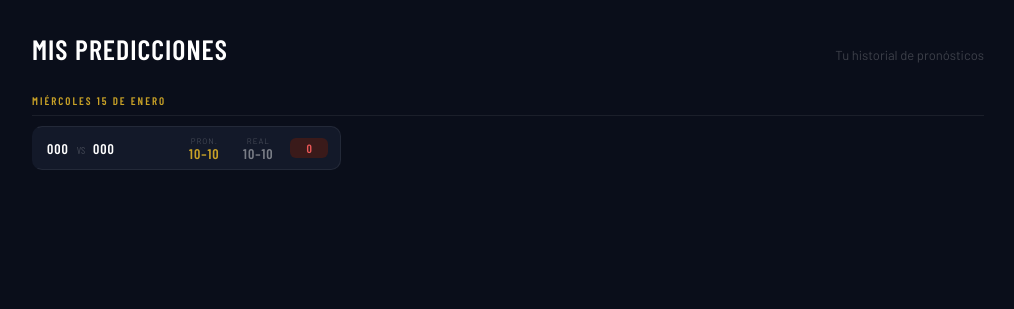
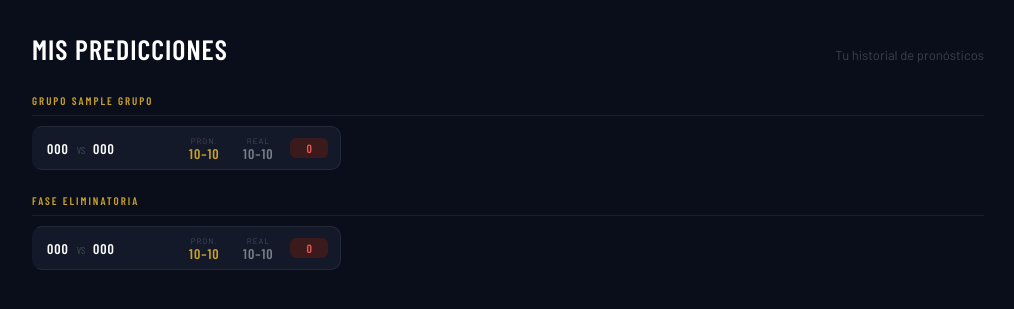
Before and after one commit to yamilpalmiero/maldinis, a Django app: template app/predictions/templates/predictions/mis_predicciones.html in a window 1280 px wide. Shown: the part 56-365 px from the top of the page, without its empty margins (132-1146 px from the left). Run offline with Django 5.2, Linux system fonts and the light colour scheme; tables that the repository leaves empty hold one stand-in row (values such as "Sample post"); the template is opened without the code that fills it: values that come from a table or form of the project are taken from there, most other values are stand-ins (such as "Sample title", 1, 10 or a date in 2020); parts of the project's set-up code (start-up, migrations or seed data) failed here and were passed over.

Commit message:
feat: bracket eliminatorias backend y UI compacta de predicciones por grupo (Fase 13a)

```diff
--- a/app/predictions/templates/predictions/mis_predicciones.html
+++ b/app/predictions/templates/predictions/mis_predicciones.html
@@ -25,12 +25,12 @@
         color: var(--text-muted);
     }
 
-    /* ── Grupo de fecha ── */
-    .date-group {
+    /* ── Grupo ── */
+    .group-block {
         margin-bottom: 24px;
     }
 
-    .date-label {
+    .group-label {
         font-family: 'Barlow Condensed', sans-serif;
         font-size: 11px;
         font-weight: 600;
@@ -42,20 +42,20 @@
         margin-bottom: 10px;
     }
 
-    /* ── Grid responsive ── */
+    /* ── Grid: 3 columnas ── */
     .predictions-grid {
         display: grid;
-        grid-template-columns: repeat(2, 1fr);
+        grid-template-columns: repeat(3, 1fr);
         gap: 8px 12px;
     }
 
-    @media (min-width: 1100px) {
+    @media (max-width: 900px) {
         .predictions-grid {
-            grid-template-columns: repeat(3, 1fr);
+            grid-template-columns: repeat(2, 1fr);
         }
     }
 
-    @media (max-width: 640px) {
+    @media (max-width: 560px) {
         .predictions-grid {
             grid-template-columns: 1fr;
         }
@@ -195,10 +195,11 @@
     <span class="page-subtitle">Tu historial de pronósticos</span>
 </div>
 
-{% if predictions_grouped %}
-    {% for group in predictions_grouped %}
-        <div class="date-group">
-            <div class="date-label">{{ group.fecha|date:"l d \d\e F" }}</div>
+{% if predictions_by_group or knockout_predictions %}
+
+    {% for group in predictions_by_group %}
+        <div class="group-block">
+            <div class="group-label">Grupo {{ group.grupo }}</div>
 
             <div class="predictions-grid">
                 {% for item in group.predicciones %}
@@ -239,6 +240,55 @@
             </div>
         </div>
     {% endfor %}
+
+    {% if knockout_predictions %}
+        <div class="group-block">
+            <div class="group-label">Fase eliminatoria</div>
+
+            <div class="predictions-grid">
+                {% for item in knockout_predictions %}
+                    <div class="prediction-card {{ item.state }}">
+
+                        <div class="teams">
+                            <span class="team-code">
+                                {% if item.prediction.match.home_team %}{{ item.prediction.match.home_team.code }}{% else %}{{ item.prediction.match.home_source }}{% endif %}
+                            </span>
+                            <span class="vs-sep">vs</span>
+                            <span class="team-code">
+                                {% if item.prediction.match.away_team %}{{ item.prediction.match.away_team.code }}{% else %}{{ item.prediction.match.away_source }}{% endif %}
+                            </span>
+                        </div>
+
+                        <div class="score-block">
+                            <span class="score-label">Pron.</span>
+                            <span class="score-value my-score">{{ item.prediction.home_score }}–{{ item.prediction.away_score }}</span>
+                        </div>
+
+                        <div class="score-block">
+                            <span class="score-label">Real</span>
+                            {% if item.prediction.match.home_score is not None %}
+                                <span class="score-value real-score">{{ item.prediction.match.home_score }}–{{ item.prediction.match.away_score }}</span>
+                            {% else %}
+                                <span class="score-value empty">—</span>
+                            {% endif %}
+                        </div>
+
+                        {% if item.prediction.match.home_score is None %}
+                            <div class="points-badge pending">—</div>
+                        {% elif item.prediction.points == 3 %}
+                            <div class="points-badge pts-3">3</div>
+                        {% elif item.prediction.points == 1 %}
+                            <div class="points-badge pts-1">1</div>
+                        {% else %}
+                            <div class="points-badge pts-0">0</div>
+                        {% endif %}
+
+                    </div>
+                {% endfor %}
+            </div>
+        </div>
+    {% endif %}
+
 {% else %}
     <div class="empty-state">
         Todavía no cargaste ninguna predicción.<br>
```
Also changed, not shown: app/predictions/views.py (+21 -19 lines).
